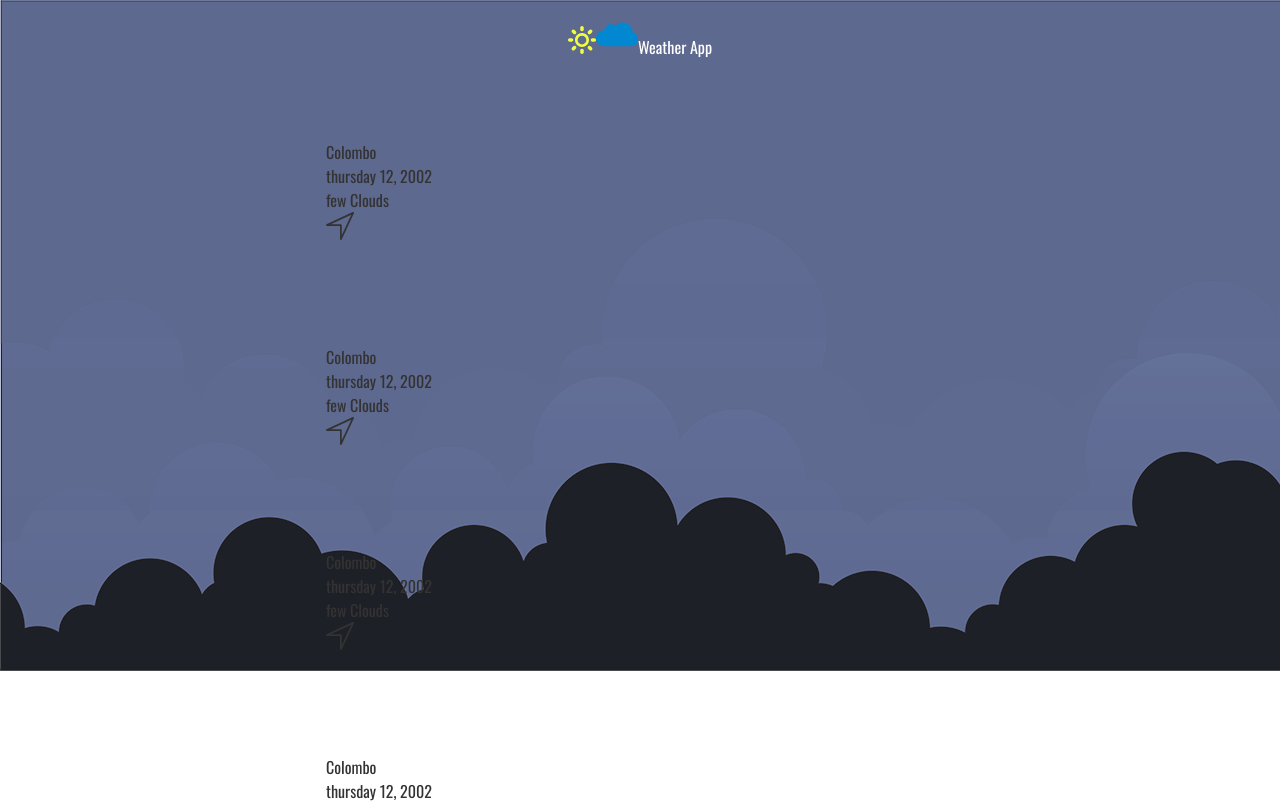
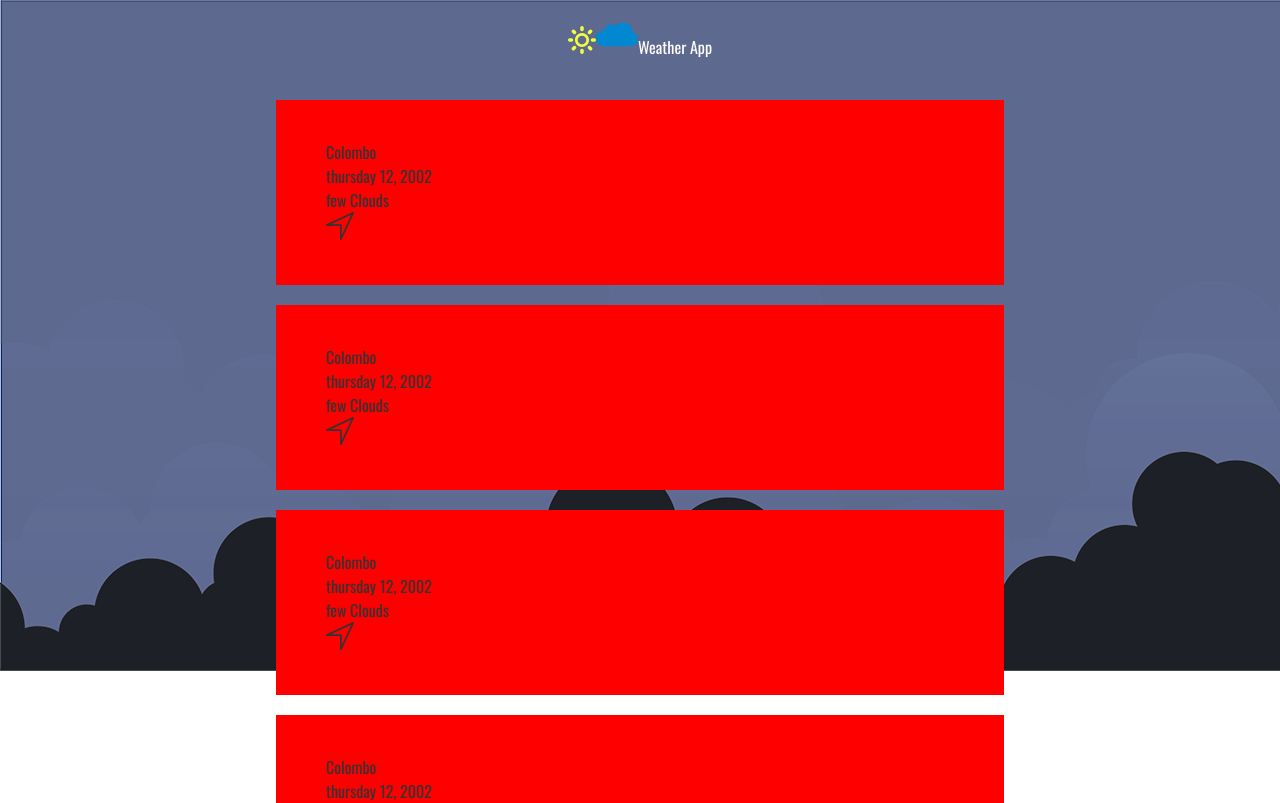
Before and after one commit to blsgrn/segaran-weatherapp, a React (Create React App) app: page / in a window 1280 px wide. Shown: the top 803 px of the page. Built offline with nearby package versions, Linux system fonts and the light colour scheme.

Commit message:
Import color change into CityList component

```diff
--- a/src/components/CityList.jsx
+++ b/src/components/CityList.jsx
@@ -16,11 +16,14 @@ function CityList({ arr }) {
     colorArr.splice(randomNum, 1);
     return color;
   }
+  let gbColor = getColor();
 
   return (
     <div className="city-list">
       {arr.map((codenum) => (
-        <City key={codenum} code={codenum} />
+        <div style={{ backgroundColor: `${gbColor}` }}>
+          <City key={codenum} code={codenum} />
+        </div>
       ))}
     </div>
   );
```
